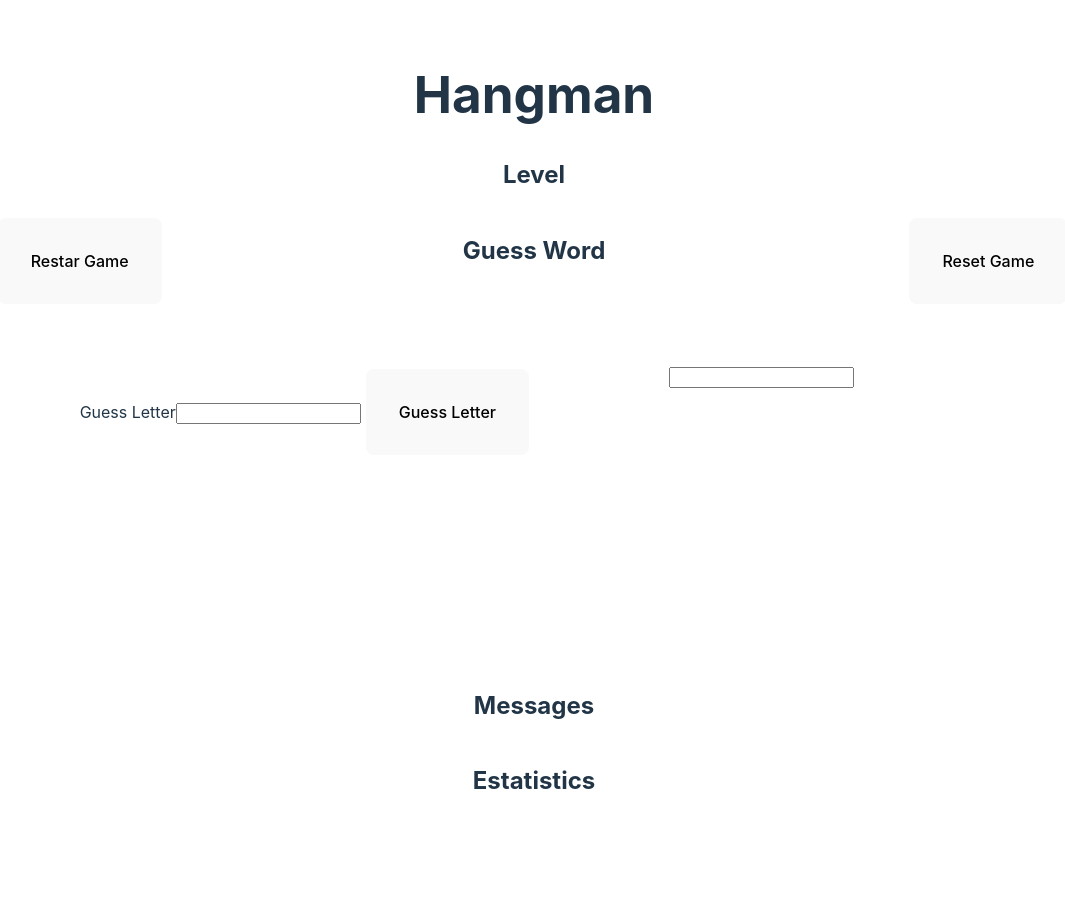
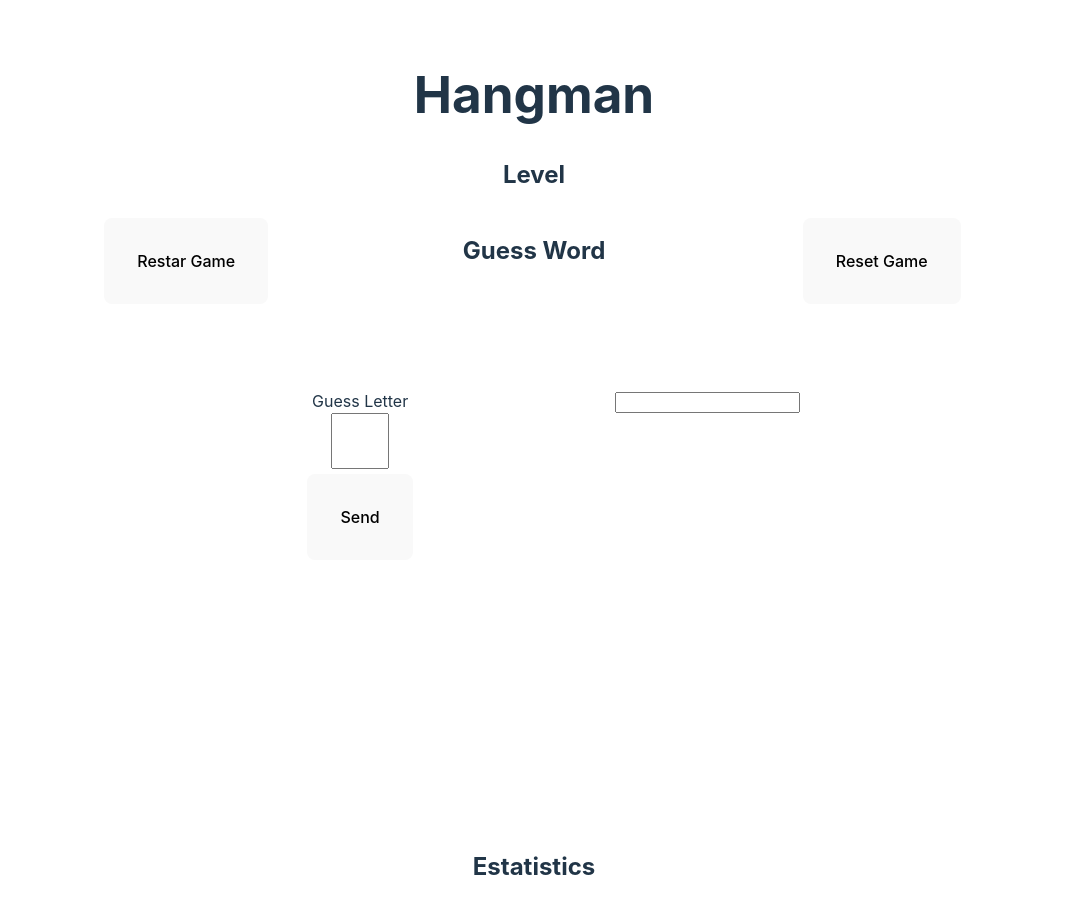
Before and after one commit to leonsuaren/hangman, a React (Vite) app in the folder client/: page /board in a window 1280 px wide. Shown: the top 914 px of the page, without its empty margins (106-1171 px from the left). Before the commit the page ends 851 px from the top, so only its background shows below. Built offline with nearby package versions, Linux system fonts and the light colour scheme.

Commit message:
working on styles

```diff
--- a/client/src/index.css
+++ b/client/src/index.css
@@ -103,6 +103,8 @@ button:focus-visible {
 
 .messages {
   grid-area: 7 / 2 / 8 / 10;
+  width: 100%;
+  height: 100%;
 }
 
 .statistics {
@@ -121,6 +123,17 @@ button:focus-visible {
 
 .form-layout {
   grid-area: 1 / 1 / 3 / 5;
+  display: flex;
+  flex-direction: column;
+  align-items: center;
+  justify-content: center;
+}
+
+.letter-input {
+  width: 50px;
+  height: 50px;
+  font-size: 2rem;
+  text-align-last: center;
 }
 
 .errors-and-correct {
--- a/client/src/views/board/Board.tsx
+++ b/client/src/views/board/Board.tsx
@@ -122,6 +122,7 @@ const Board: FC<BoardProps> = ({ level, playedWord }) => {
                   ? true
                   : false
               }
+              className="letter-input"
             />
             <button
               disabled={
@@ -132,30 +133,34 @@ const Board: FC<BoardProps> = ({ level, playedWord }) => {
                   : false
               }
             >
-              Guess Letter
+              Send
             </button>
           </form>
           <div className="errors-and-correct">
             {evaluateResponse.map((response, key) => {
               if (response === "X") {
-                return <p key={key} className="letter-not-in-word">{response}</p>;
+                return (
+                  <p key={key} className="letter-not-in-word">
+                    {response}
+                  </p>
+                );
               } else {
                 return (
-                  <p key={key} className="letter-in-word">&#10003;</p>
-                )
+                  <p key={key} className="letter-in-word">
+                    &#10003;
+                  </p>
+                );
               }
-
             })}
           </div>
-          <div className="guessed-letter-messages">
-            <p>{message}</p>
+          <div>
           </div>
         </section>
         <form className="guess-word-form">
           <input type="text" />
         </form>
         <div className="messages">
-          <h2>Messages</h2>
+          <p>{message}</p>
         </div>
         <div className="statistics">
           <h2>Estatistics</h2>
```
